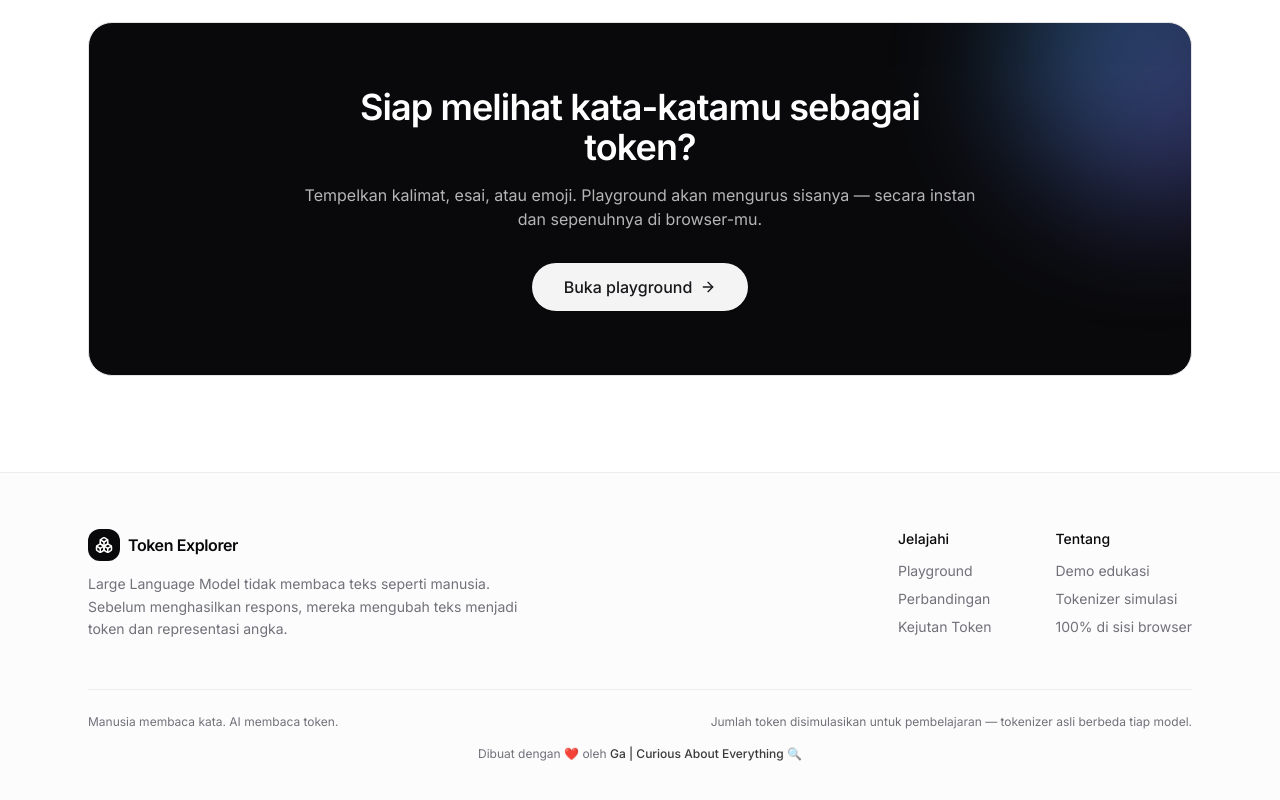
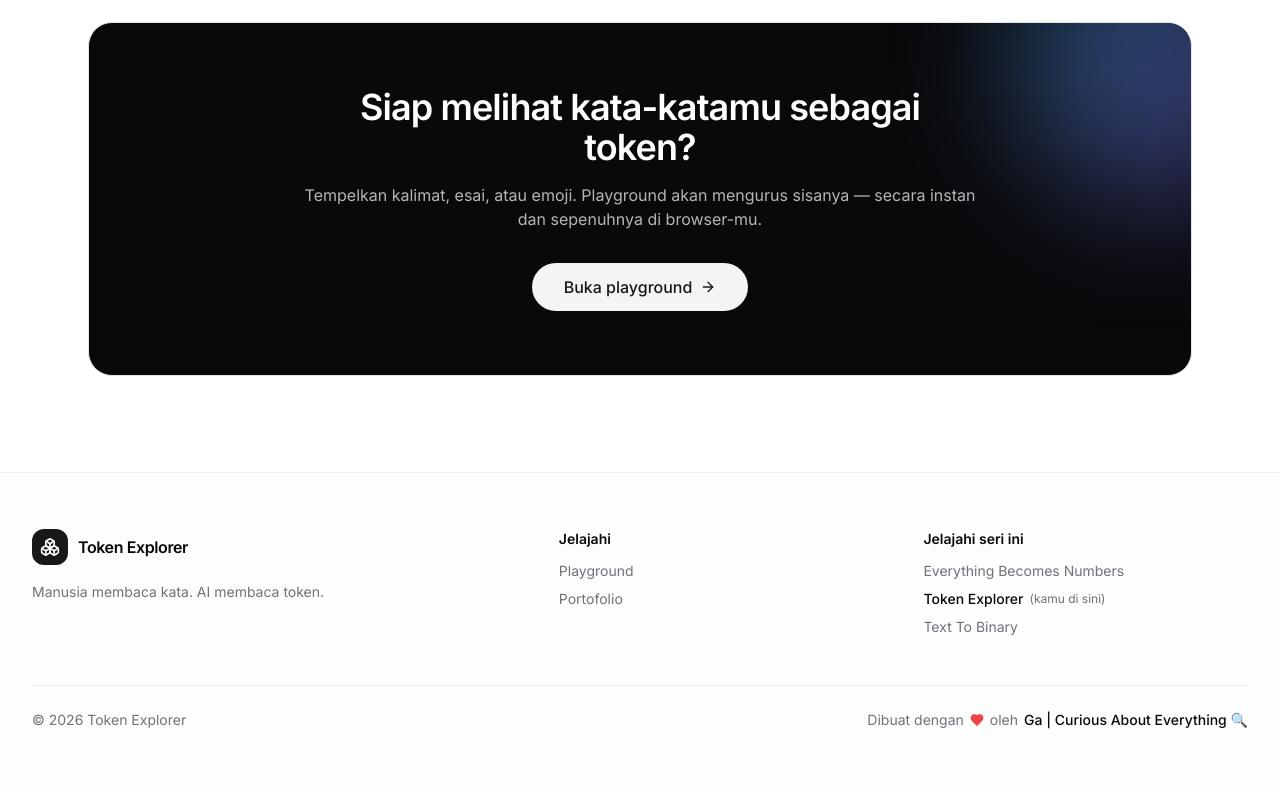
Before and after one commit to m45argaeth/TE, a Next.js app: page / in a window 1280 px wide. Shown: the part 1459-2259 px from the top of the page. Built offline with nearby package versions, Linux system fonts and the light colour scheme.

Commit message:
Unify site footer from shared template (series cross-links + portfolio)

```diff
--- a/components/site-footer.tsx
+++ b/components/site-footer.tsx
@@ -1,72 +1,102 @@
 "use client"
 
 import Link from "next/link"
-import { Boxes } from "lucide-react"
+import { Heart } from "lucide-react"
 
 import { useI18n } from "@/lib/i18n"
+import { SITE, SERIES, PORTFOLIO, AUTHOR, UI } from "@/lib/site-config"
 
 export function SiteFooter() {
-	const { t } = useI18n()
+	const { locale } = useI18n()
+	const ui = UI[locale]
+	const Icon = SITE.icon
+	const year = new Date().getFullYear()
+
 	return (
-		<footer className="border-t border-border/60 bg-muted/30">
-			<div className="mx-auto max-w-6xl px-6 py-12 sm:py-14">
-				<div className="flex flex-col gap-10 md:flex-row md:items-start md:justify-between">
-					<div className="max-w-md space-y-3">
-						<Link href="/" className="flex items-center gap-2 font-semibold tracking-tight">
-							<span className="flex h-8 w-8 items-center justify-center rounded-xl bg-foreground text-background">
-								<Boxes className="h-[18px] w-[18px]" />
+		<footer className="border-t border-border/60 bg-muted/20">
+			<div className="container py-14">
+				<div className="grid gap-10 md:grid-cols-[1.5fr_1fr_1fr]">
+					<div className="space-y-4">
+						<Link href="/" className="flex items-center gap-2.5">
+							<span className="flex h-9 w-9 items-center justify-center rounded-xl bg-primary text-primary-foreground">
+								<Icon className="h-5 w-5" />
 							</span>
-							<span>Token Explorer</span>
+							<span className="text-base font-semibold tracking-tight">
+								{SITE.name}
+							</span>
 						</Link>
-						<p className="text-sm leading-relaxed text-muted-foreground">
-							{t.footer.tagline}
+						<p className="max-w-sm text-sm leading-relaxed text-muted-foreground">
+							{SITE.tagline[locale]}
 						</p>
 					</div>
-					<div className="flex flex-wrap gap-10 sm:gap-16">
+
 					<div className="space-y-3">
-							<p className="text-sm font-medium">{t.footer.exploreHeading}</p>
+						<h3 className="text-sm font-semibold">{ui.exploreHeading}</h3>
 						<ul className="space-y-2 text-sm text-muted-foreground">
 							<li>
-									<Link href="/playground" className="transition-colors hover:text-foreground">
-										{t.footer.playground}
+								<Link href="/playground" className="hover:text-foreground">
+									{ui.playground}
 								</Link>
 							</li>
 							<li>
-									<Link href="/playground#comparison" className="transition-colors hover:text-foreground">
-										{t.footer.comparison}
-									</Link>
-								</li>
-								<li>
-									<Link href="/playground#fun" className="transition-colors hover:text-foreground">
-										{t.footer.tokenSurprises}
-									</Link>
+								<a
+									href={PORTFOLIO.url}
+									target="_blank"
+									rel="noreferrer"
+									className="hover:text-foreground"
+								>
+									{ui.portfolio}
+								</a>
 							</li>
 						</ul>
 					</div>
+
 					<div className="space-y-3">
-							<p className="text-sm font-medium">{t.footer.aboutHeading}</p>
+						<h3 className="text-sm font-semibold">{ui.seriesHeading}</h3>
 						<ul className="space-y-2 text-sm text-muted-foreground">
-								<li>{t.footer.aboutEducational}</li>
-								<li>{t.footer.aboutSimulated}</li>
-								<li>{t.footer.aboutClientSide}</li>
+							{SERIES.map((item) => {
+								const current = item.id === SITE.id
+								return (
+									<li key={item.id}>
+										{current ? (
+											<span className="flex flex-wrap items-center gap-1.5 font-medium text-foreground">
+												{item.name}
+												<span className="text-xs font-normal text-muted-foreground">
+													({ui.current})
+												</span>
+											</span>
+										) : (
+											<a
+												href={item.url}
+												target="_blank"
+												rel="noreferrer"
+												className="hover:text-foreground"
+											>
+												{item.name}
+											</a>
+										)}
+									</li>
+								)
+							})}
 						</ul>
 					</div>
 				</div>
-				</div>
-				<div className="mt-10 border-t border-border/60 pt-6 sm:mt-12">
-					<div className="flex flex-col gap-2 text-xs text-muted-foreground sm:flex-row sm:items-center sm:justify-between">
-						<p>{t.footer.tagline2}</p>
-						<p>{t.footer.disclaimer}</p>
-					</div>
-					<p className="mt-4 text-center text-xs text-muted-foreground">
-						{t.footer.madeWith}{" "}
+
+				<div className="mt-12 flex flex-col items-center justify-between gap-4 border-t border-border/60 pt-6 text-sm text-muted-foreground sm:flex-row">
+					<p>
+						© {year} {SITE.name}
+					</p>
+					<p className="flex flex-wrap items-center justify-center gap-x-1.5 gap-y-1 sm:justify-end">
+						<span>{ui.madeWith}</span>
+						<Heart className="h-3.5 w-3.5 fill-current text-red-500" />
+						<span>{ui.by}</span>
 						<a
-							href="https://x.com/sinigajelasin"
+							href={AUTHOR.url}
 							target="_blank"
-							rel="noopener noreferrer"
-							className="font-medium text-foreground/80 transition-colors hover:text-foreground"
+							rel="noreferrer"
+							className="font-medium text-foreground hover:underline"
 						>
-							Ga | Curious About Everything 🔍
+							{AUTHOR.name}
 						</a>
 					</p>
 				</div>
```
Lines whose indentation alone changed are shown as unchanged.
